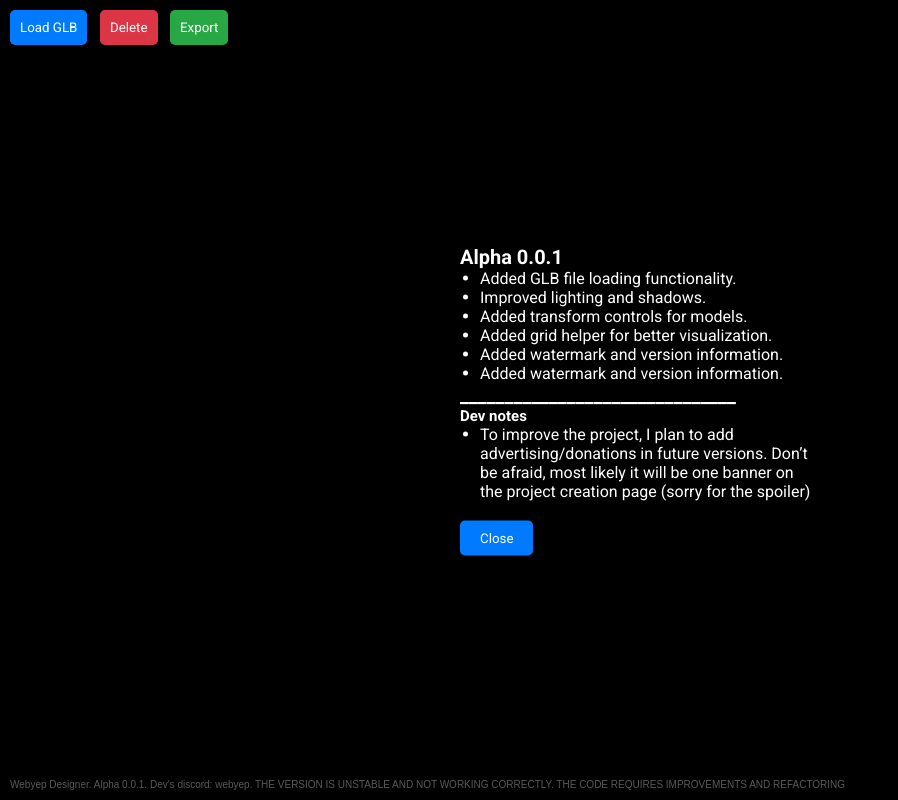
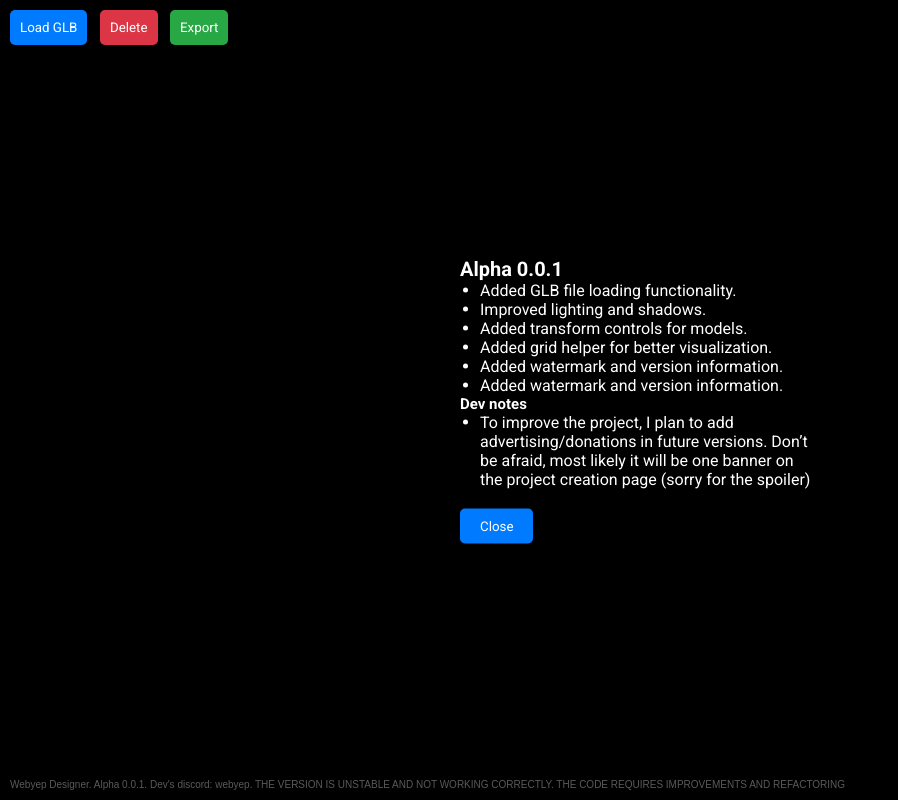
Before and after one commit to webyep-art/webyep-art.github.io, a plain HTML site: page index.html in a window 1280 px wide. Shown: the whole page, without its empty margins (0-898 px from the left). Drawn offline with nearby package versions, Linux system fonts and the light colour scheme; a script that the page names is missing; a web font is replaced by a local one.

Commit message:
Update index.html

```diff
--- a/index.html
+++ b/index.html
@@ -143,7 +143,7 @@
             <li>Added watermark and version information.</li>
             <li>Added watermark and version information.</li>
         </ul>
-            <h2>_______________________________</h2>
+
             <h1>Dev notes</h1>
         <ul><li>To improve the project, I plan to add advertising/donations in future versions. Don’t be afraid, most likely it will be one banner on the project creation page (sorry for the spoiler)</li></ul>
         <button id="close-changelog">Close</button>
```
